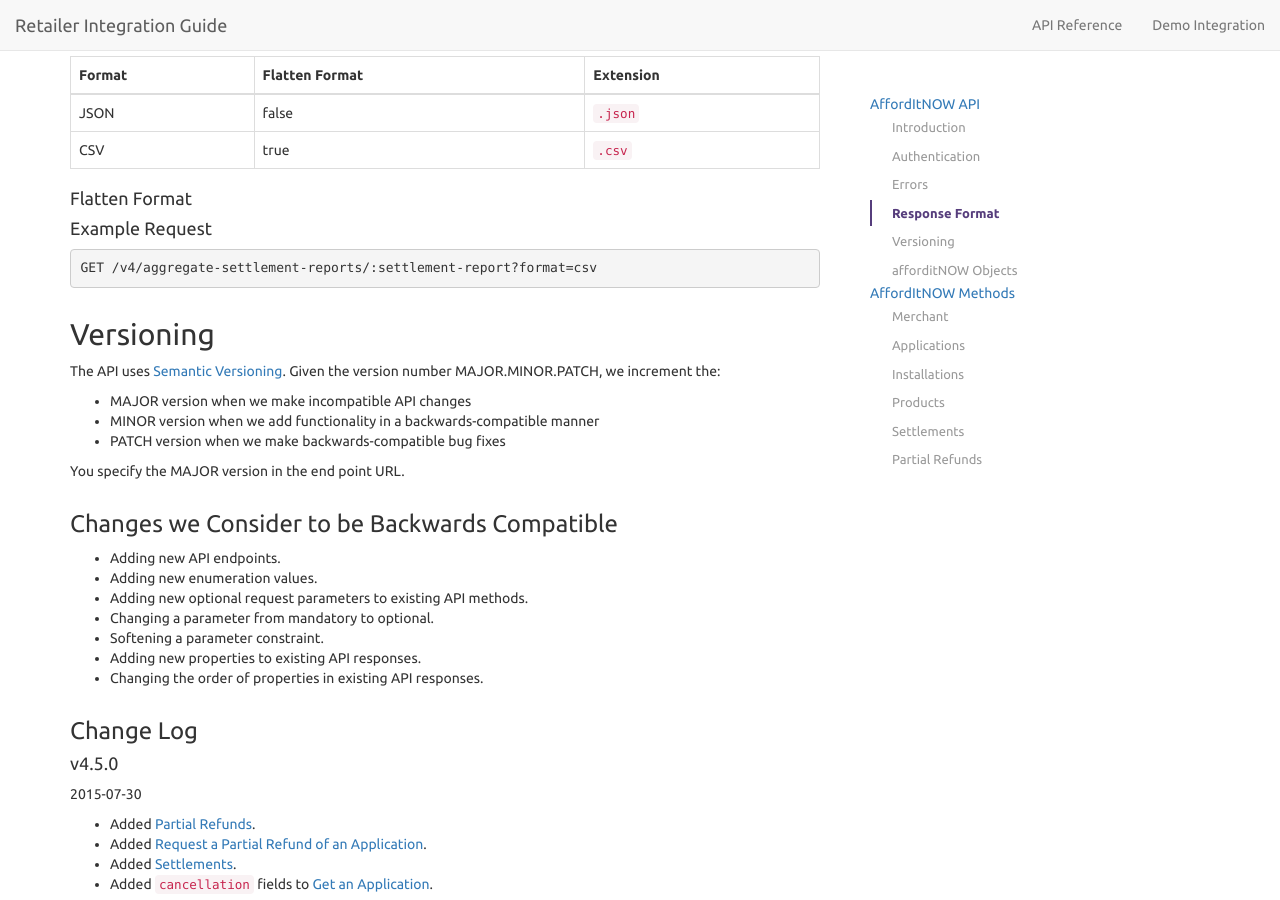
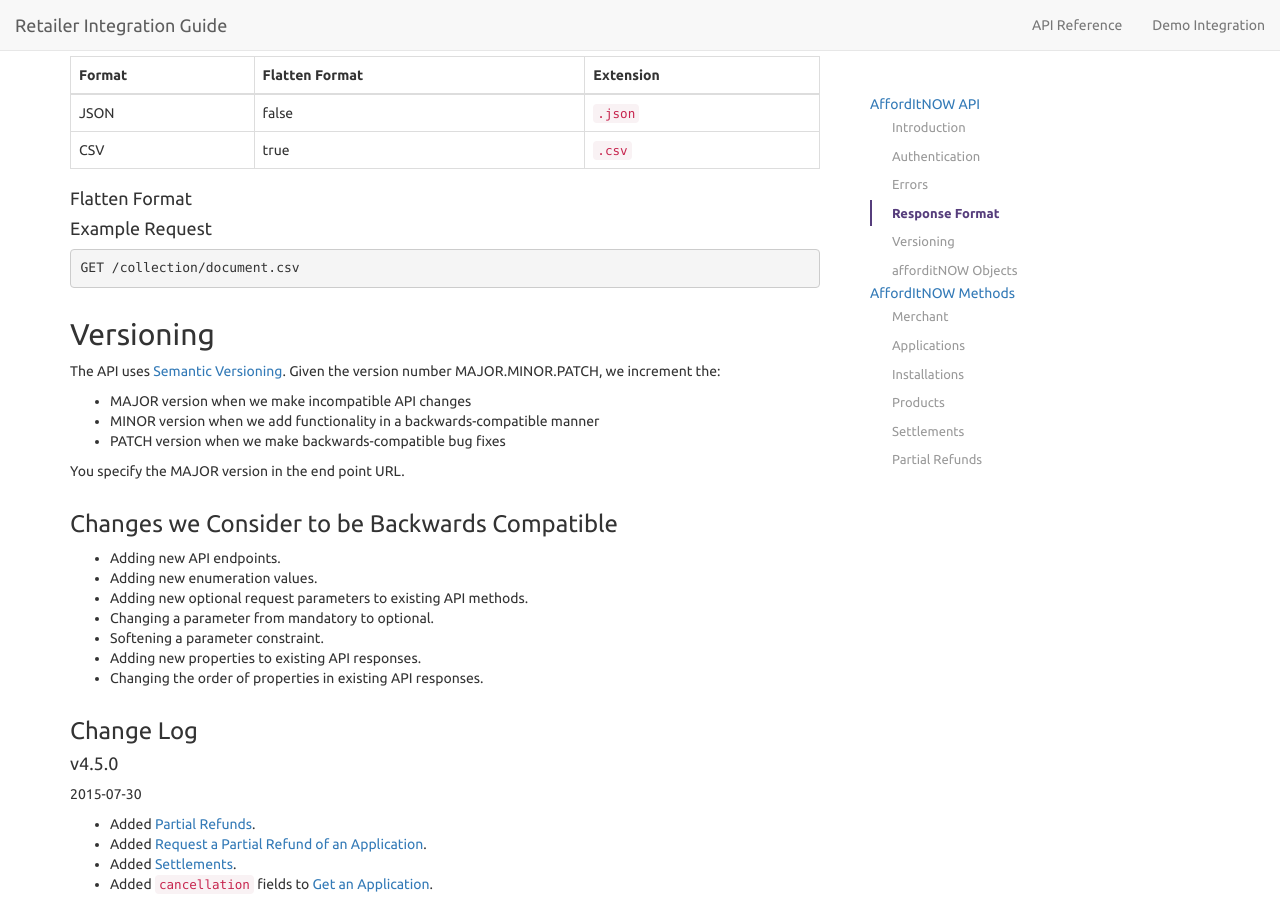
Before and after one commit to PayBreak/retailer-integration-guide, a Jekyll site: the page built from api/index.md, in a window 1280 px wide and 900 px high, scrolled down 1595 px. Built offline with Jekyll 4.4.1, drawn with Linux system fonts in a browser that asks for light colours; nearby versions of some CDN libraries; Markdown is read by kramdown in place of the engine named in the settings.

Commit message:
more format

````diff
--- a/_includes/v4/response_format.md
+++ b/_includes/v4/response_format.md
@@ -14,5 +14,5 @@ CSV    | true           | `.csv`
 #### Example Request
 
 ```
-GET {{ site.data.globals.api_prefix }}/aggregate-settlement-reports/:settlement-report?format=csv
+GET /collection/document.csv
 ```
````
